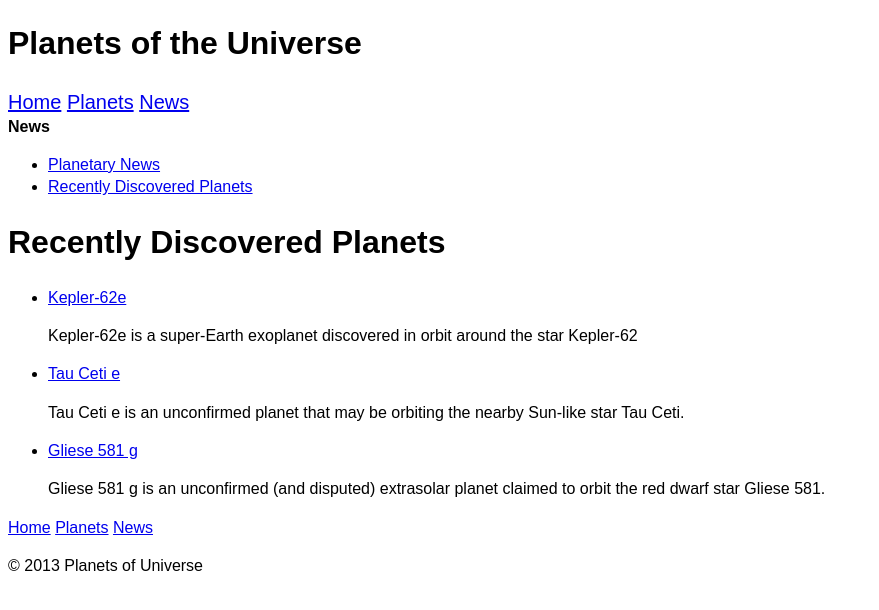
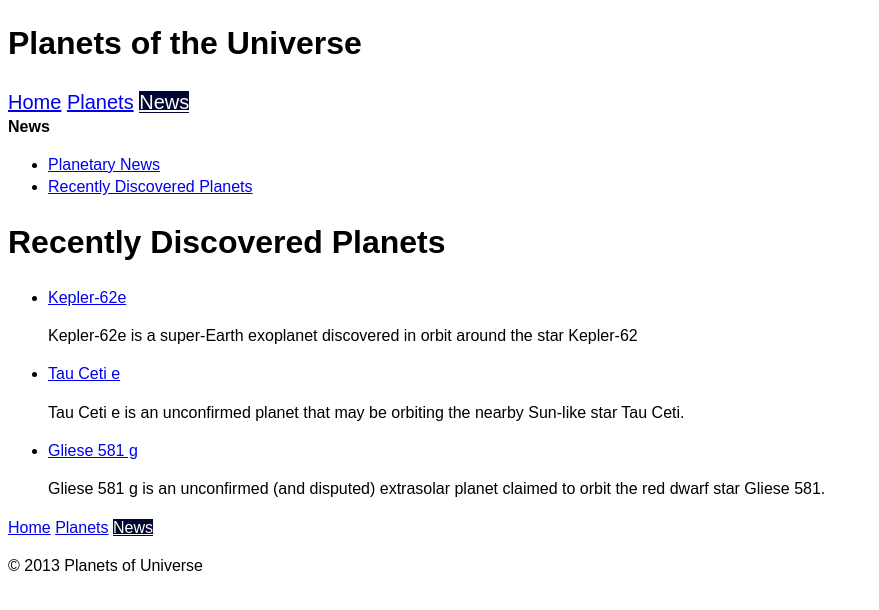
Before and after one commit to ysundev/planets-of-the-universe, a Jekyll site: the page built from recently-discovered.html, in a window 1280 px wide. Shown: the top 610 px of the page, without its empty margins (0-879 px from the left). Built offline with Jekyll 4.4.1, drawn with Linux system fonts in a browser that asks for light colours.

Commit message:
Modified main nav-bar to hightligh News button on both planetary news or recently-discovered.

```diff
--- a/_includes/nav.html
+++ b/_includes/nav.html
@@ -2,6 +2,6 @@
 	<ul class="nav {{ include.navclass }}">
 		<li><a href="{{site.baseurl}}/index.html" class="{% if page.url == '/' %}current{% endif %}">Home</a></li>
 		<li><a href="{{site.baseurl}}/planets/">Planets</a></li>
-		<li><a href="{{site.baseurl}}/news.html" class="{% if page.url == '/news.html' %}current{% endif %}">News</a></li>
+		<li><a href="{{site.baseurl}}/news/" class="{% if page.url contains 'news' or page.url contains 'recently-discovered' %}current{% endif %}">News</a></li>
 	</ul>
 </nav>
```
